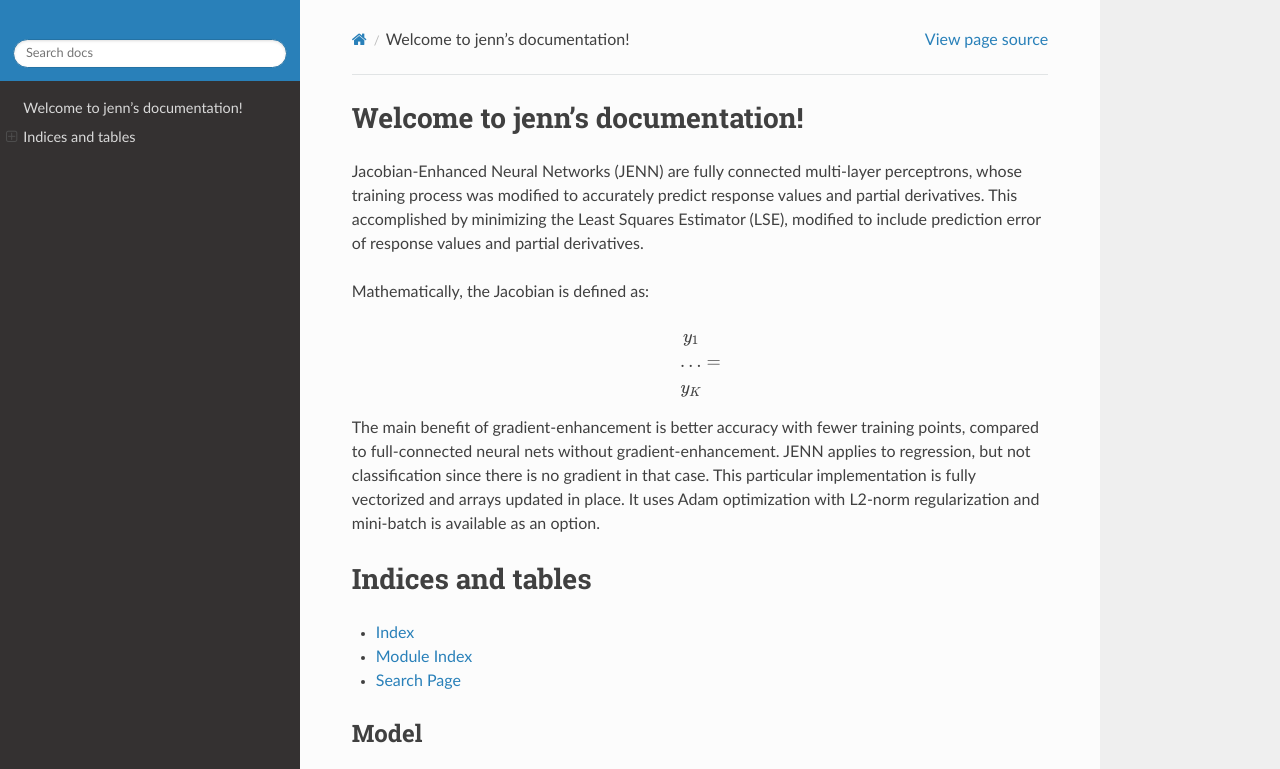
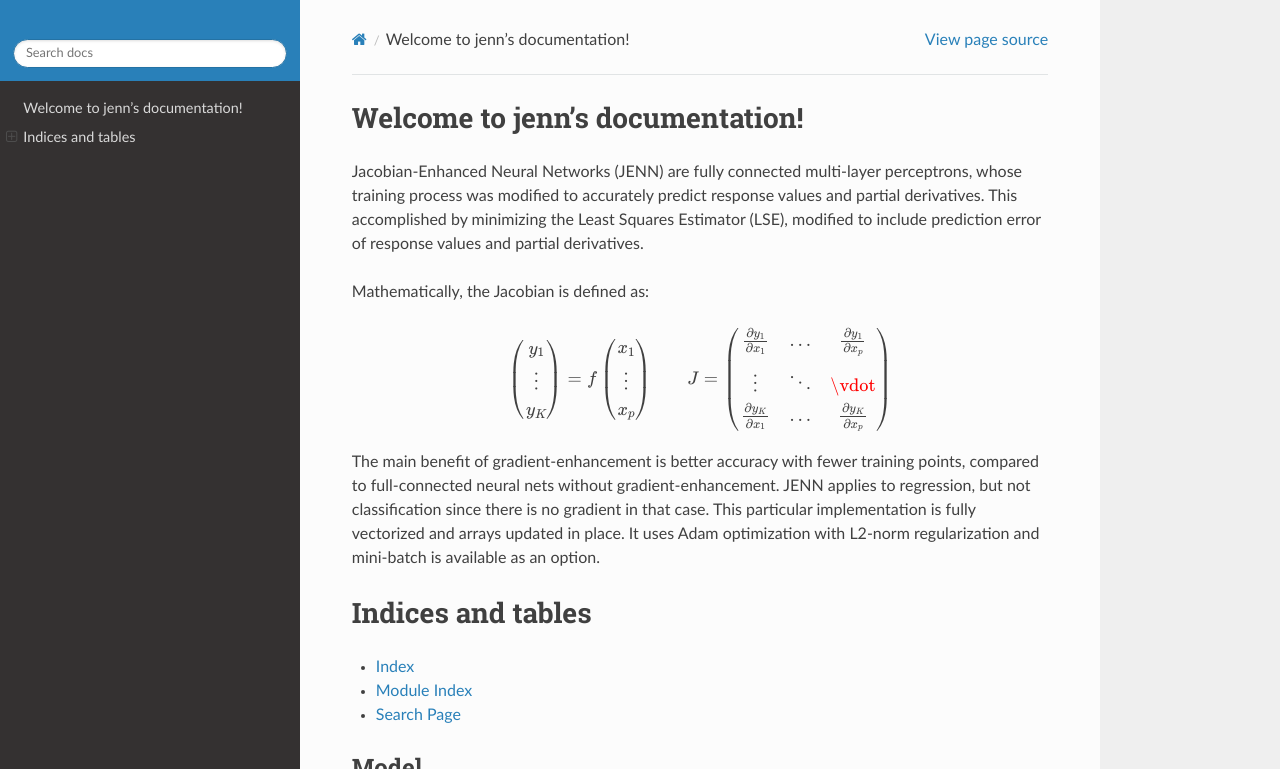
Before and after one commit to shb84/JENN, a Sphinx documentation site: the page built from docs/source/index.rst, in a window 1280 px wide and 900 px high, cut to the strip 0-769 px from the top of the window. Built offline with Sphinx 7.4.7 and the Read the Docs theme 2.0.0, drawn with Linux system fonts in a browser that asks for light colours.

Commit message:
update docs

```diff
--- a/docs/source/index.rst
+++ b/docs/source/index.rst
@@ -21,12 +21,32 @@ defined as:
 
 .. math::
 
+   \left(
    \begin{matrix}
    y_1 \\
-   \dots \\
+   \vdots \\
    y_K
    \end{matrix}
+   \right)
    =
+   f
+   \left(
+   \begin{matrix}
+   x_1 \\
+   \vdots \\
+   x_p
+   \end{matrix}
+   \right)
+   \qquad
+   J
+   =
+   \left(
+   \begin{matrix}
+   \frac{\partial y_1}{\partial x_1} & \dots & \frac{\partial y_1}{\partial x_p}  \\
+   \vdots & \ddots & \vdot \\
+   \frac{\partial y_K}{\partial x_1} & \dots & \frac{\partial y_K}{\partial x_p}  \\
+   \end{matrix}
+   \right)
 
 
 
```
